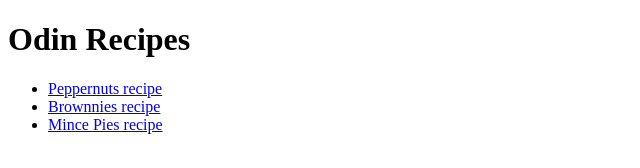
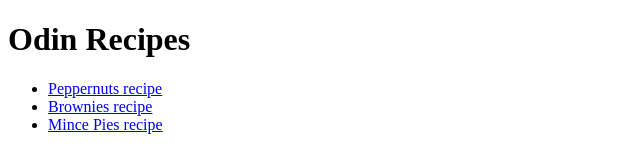
Before and after one commit to The-Blue-W1zard/odin-recipes, a plain HTML site: page index.html in a window 1280 px wide. Shown: the full height of the page, 0-640 px from the left. Drawn offline with Linux system fonts and the light colour scheme.

Commit message:
spelling error

```diff
--- a/index.html
+++ b/index.html
@@ -10,7 +10,7 @@
     <h1>Odin Recipes</h1>
     <ul>
     <li><a href="recipes/peppernuts.html">Peppernuts recipe</a></li>
-    <li><a href="recipes/brownies.html">Brownnies recipe</a></li>
+    <li><a href="recipes/brownies.html">Brownies recipe</a></li>
     <li><a href="recipes/mince-pies.html">Mince Pies recipe</a></li>
     </ul>
 </body>
```
Also changed, not shown: recipes/brownies.html (+1 -1 lines).
